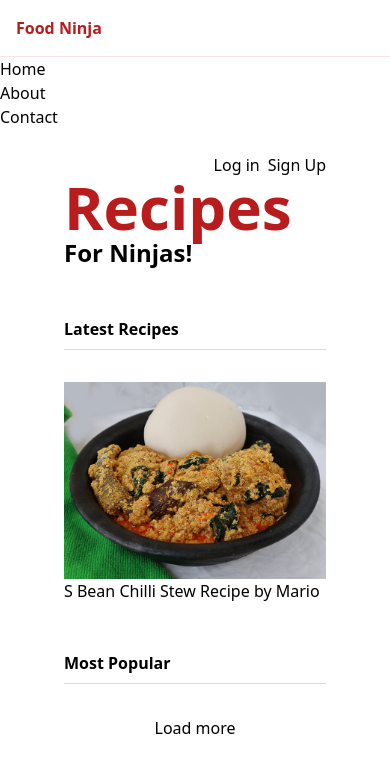
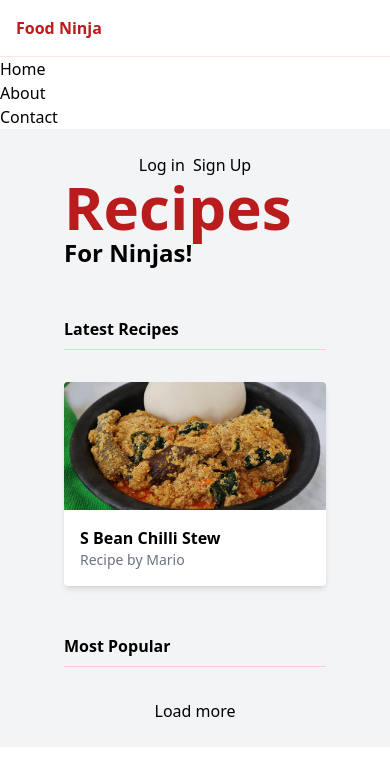
Before and after one commit to lkgit1/foodninja, a website: page public/index.html in a window 390 px wide. Drawn offline with Linux system fonts and the light colour scheme.

Commit message:
add responsiveness to card component

```diff
--- a/public/index.html
+++ b/public/index.html
@@ -38,8 +38,8 @@
             </nav>
         </div>
 
-        <main class="px-16 py-6">
-            <div class="flex justify-end">
+        <main class="px-16 py-6 bg-gray-100">
+            <div class="flex justify-center md:justify-end">
                 <a href="#">Log in</a>
                 <a href="#" class="ml-2">Sign Up</a>
             </div>
@@ -53,12 +53,12 @@
                 <h4 class="font-bold mt-12 pb-2 border-b border-red-200">Latest Recipes</h4>
 
                 <div class="mt-8">
-                    <div>
-                        <img src="images/egusi.jpg" alt="Eba and Egusi">
+                    <div class="bg-white rounded overflow-hidden shadow-md">
+                        <img class="w-full h-32 sm:h-48 object-cover" src="images/egusi.jpg" alt="Eba and Egusi">
 
-                        <div>
-                            <span>S Bean Chilli Stew</span>
-                            <span>Recipe by Mario</span>
+                        <div class="m-4">
+                            <span class="font-bold">S Bean Chilli Stew</span>
+                            <span class="block text-gray-500 text-sm">Recipe by Mario</span>
                         </div>
                     </div>
                 </div>
```
Also changed, not shown: public/styles.css.
